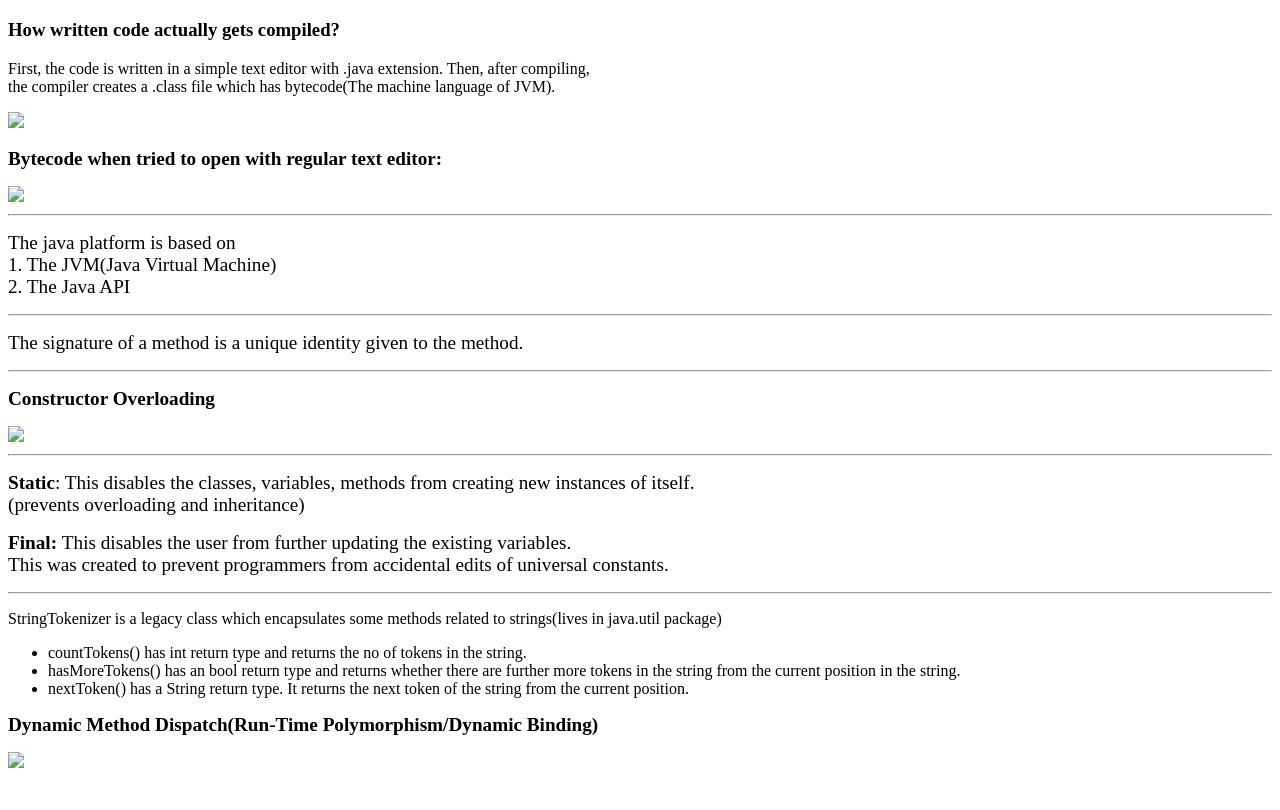
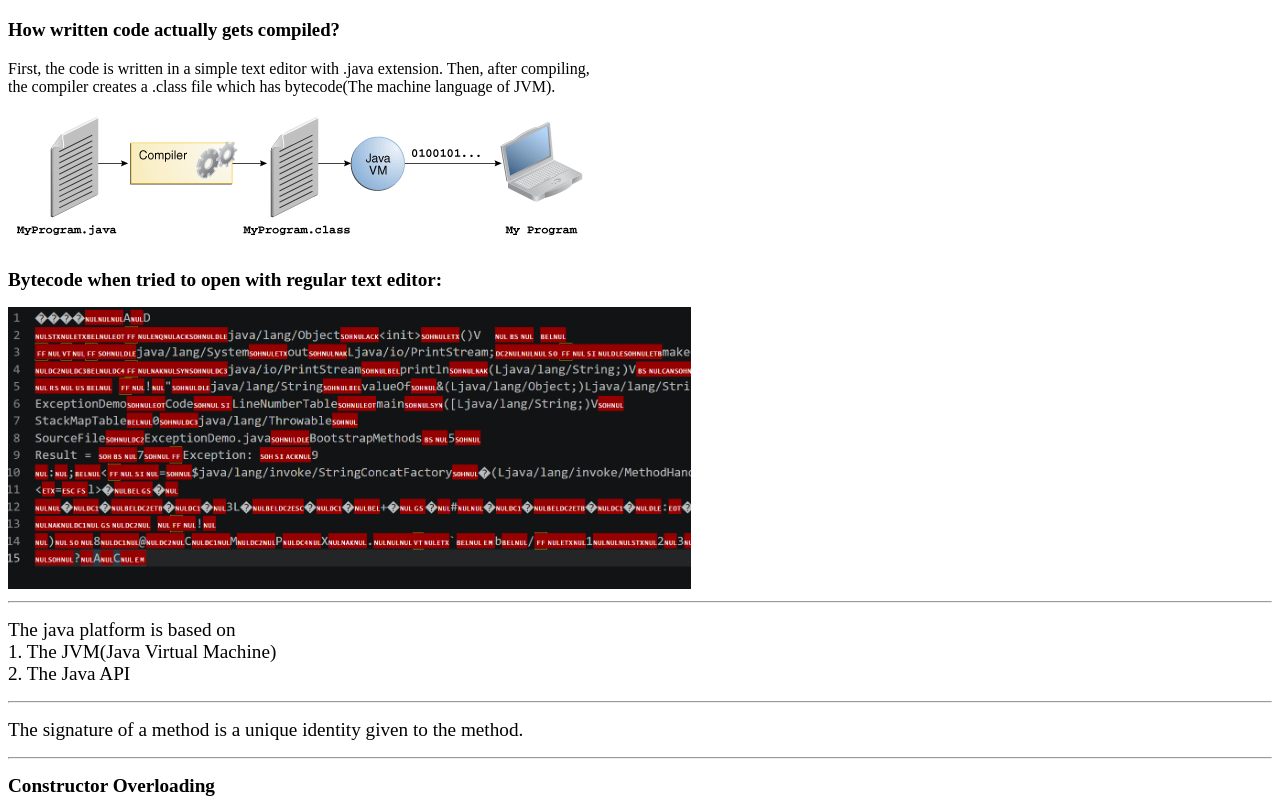
Before and after one commit to tgtrjgaming-gif/jqas, a plain HTML site: page index.html in a window 1280 px wide. Shown: the part 61-871 px from the top of the page. Before the commit the page ends 841 px from the top, so only its background shows below. Drawn offline with Linux system fonts and the light colour scheme.

Commit message:
Update index.html

```diff
--- a/index.html
+++ b/index.html
@@ -10,10 +10,10 @@
         <p>First, the code is written in a simple text editor with .java extension. Then, after compiling,<br>
         the compiler creates a .class file which has bytecode(The machine language of JVM). </p>
 
-        <img src = "images/getStarted-compiler.gif">
+        <img src = "getStarted-compiler.gif">
 
         <p><b><big>Bytecode when tried to open with regular text editor:</big></b></p>
-                <img src = "images/bytecode_in_vscode.png" height="282">
+                <img src = "bytecode_in_vscode.png" height="282">
             <hr>
         <p><big>The java platform is based on <br>
         1. The JVM(Java Virtual Machine)<br>
@@ -26,7 +26,7 @@
         <hr>
 
         <p><b><big>Constructor Overloading</big></b></p>
-        <img src = "images/constructor-overloading.png" height="450">
+        <img src = "constructor-overloading.png" height="450">
 
         <hr>
 
@@ -49,7 +49,7 @@
 
 
             <p><b><big>Dynamic Method Dispatch(Run-Time Polymorphism/Dynamic Binding)</big></b></p>
-            <img src = "images/dynamic-method-dispatch.png" height="450">
+            <img src = "dynamic-method-dispatch.png" height="450">
 
 
 
```
